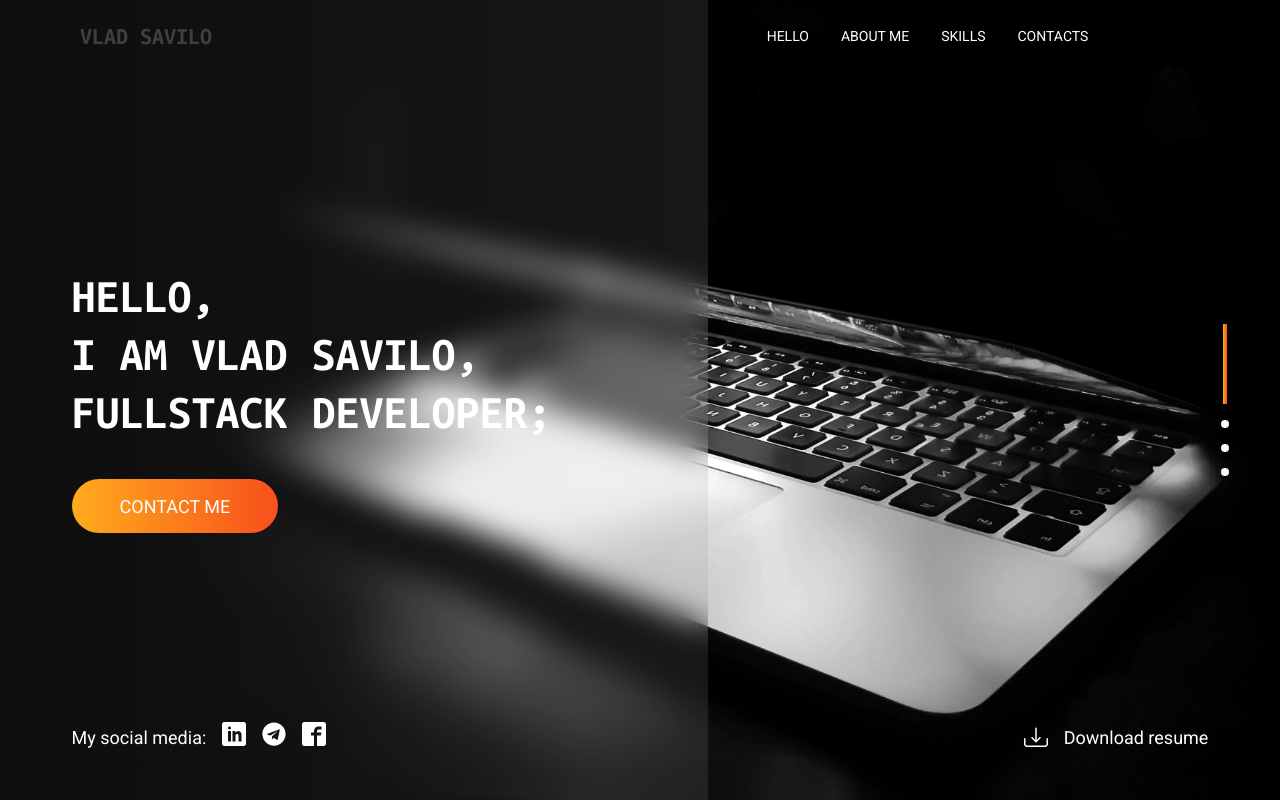
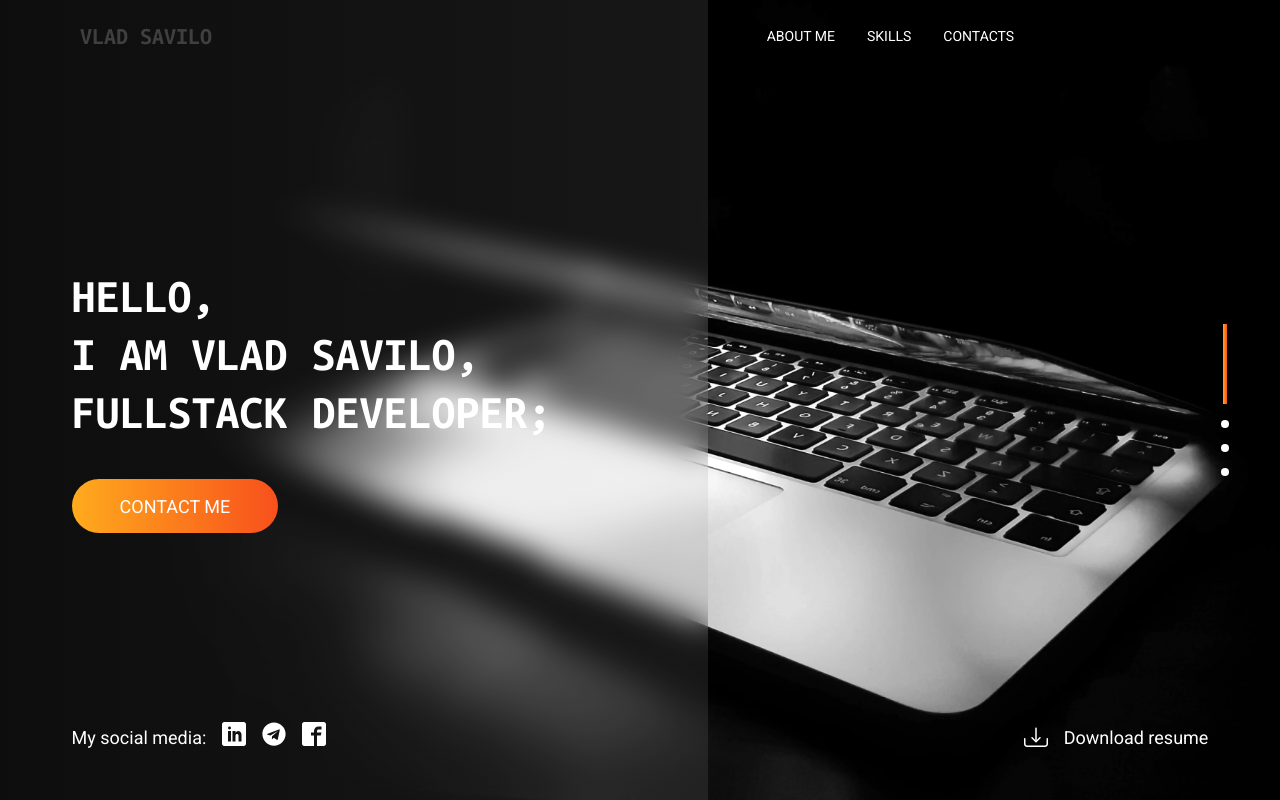
Before and after one commit to VladSav/savilo.dev, a Vue app: page / in a window 1280 px wide. Built offline with nearby package versions, Linux system fonts and the light colour scheme.

Commit message:
New menu items

```diff
--- a/src/components/MainPage/MainPage.html
+++ b/src/components/MainPage/MainPage.html
@@ -15,7 +15,7 @@
 			@slideChange="onSlideChange">
         <swiper-slide class="main-swiper__slide"
                       :class="'main-swiper__slide-heroImage'">
-				<HeroImage @mainSlideChange="changeSlide" :headerLinks="sections"></HeroImage>
+				<HeroImage @mainSlideChange="changeSlide" :headerLinks="getMenuItems()"></HeroImage>
 		</swiper-slide>
 
 		<swiper-slide class="main-swiper__slide"
--- a/src/components/MainPage/MainPage.ts
+++ b/src/components/MainPage/MainPage.ts
@@ -23,8 +23,8 @@ export default defineComponent({
 			mainSwiper: null as any,
 			sections: [
 				{
-                    text: 'Hello',
-                    key: 'Hello'
+                    text: 'Hero Image',
+                    key: 'hero'
                 },
                 {
                     text: 'About me',
@@ -65,6 +65,9 @@ export default defineComponent({
 		},
 		onSlideChange() {
 			this.currentSlide = this.mainSwiper.activeIndex
+		},
+		getMenuItems() {
+			return this.sections.filter(item => item['key'] != 'hero')
 		}
 	}
 })
```
